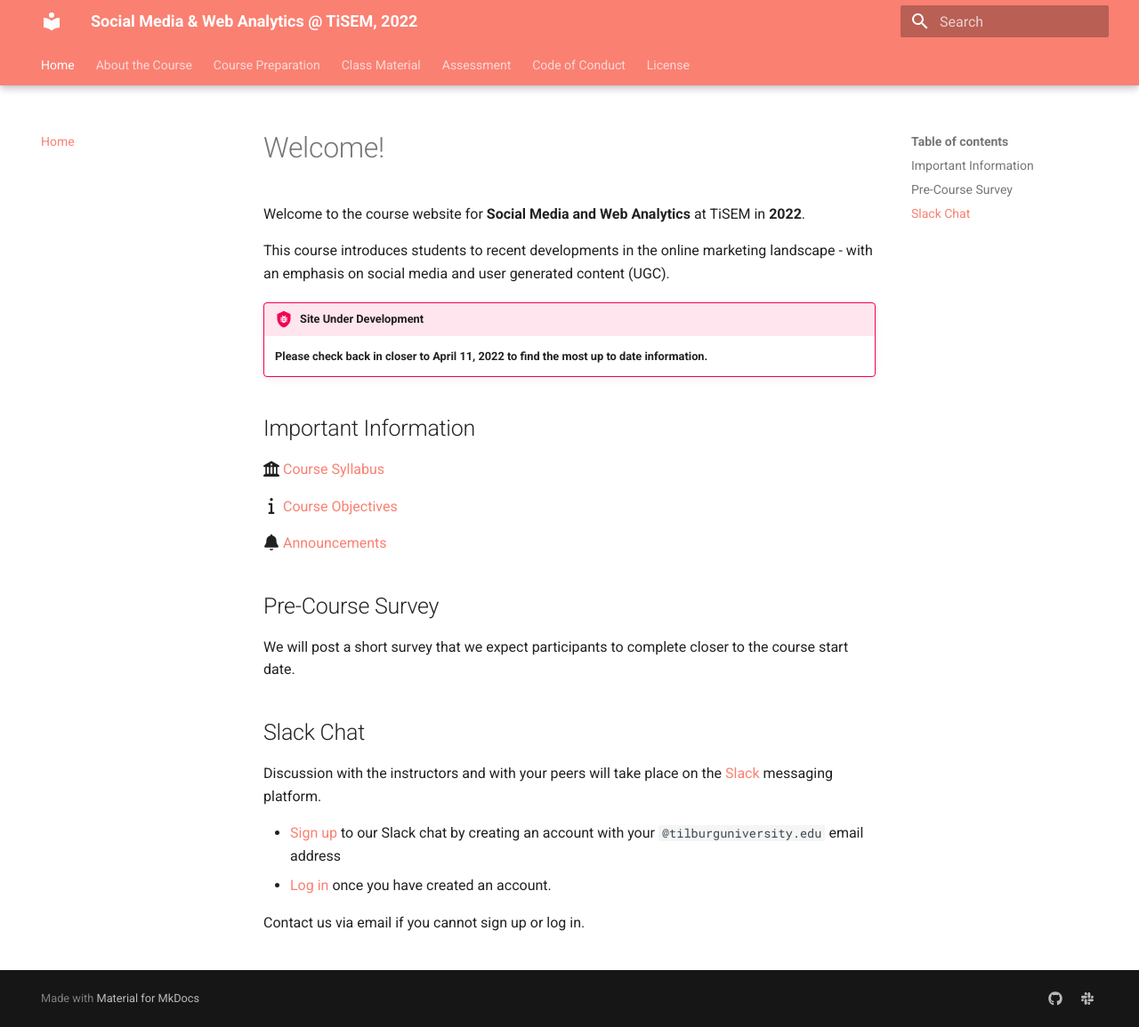
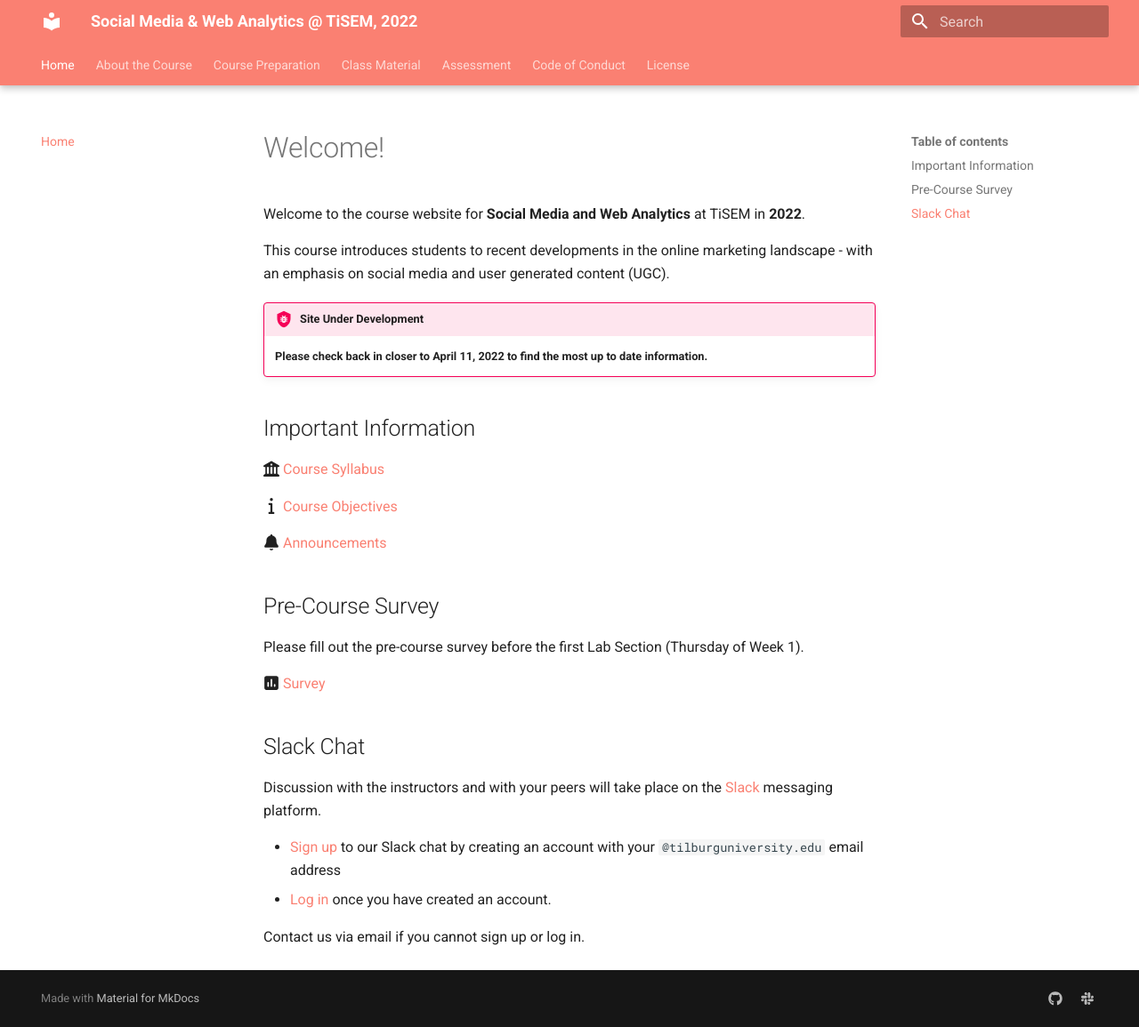
Before and after one commit to tisem-digital-marketing/2022-smwa, an MkDocs documentation site: the page built from docs/index.md, in a window 1280 px wide and 1155 px high. Shown: the whole window at 89% size. Built offline with MkDocs 1.6.1 and Material for MkDocs 9.7.7, drawn with Linux system fonts in a browser that asks for light colours.

Commit message:
survey is live

```diff
--- a/docs/index.md
+++ b/docs/index.md
@@ -19,8 +19,10 @@
 
 ## Pre-Course Survey
 
-We will post a short survey that we expect participants to complete closer to the course start date.
-<!-- Please fill out the [pre-course survey](https://forms.gle/sqqjx1kmasjH8QHJ7) before the course begins. -->
+<!-- We will post a short survey that we expect participants to complete closer to the course start date. -->
+Please fill out the pre-course survey before the first Lab Section (Thursday of Week 1).
+
+:fontawesome-solid-square-poll-vertical: [Survey](https://forms.gle/mJj3kEqPrxuFBxHT9)
 
 ## Slack Chat
 
```
